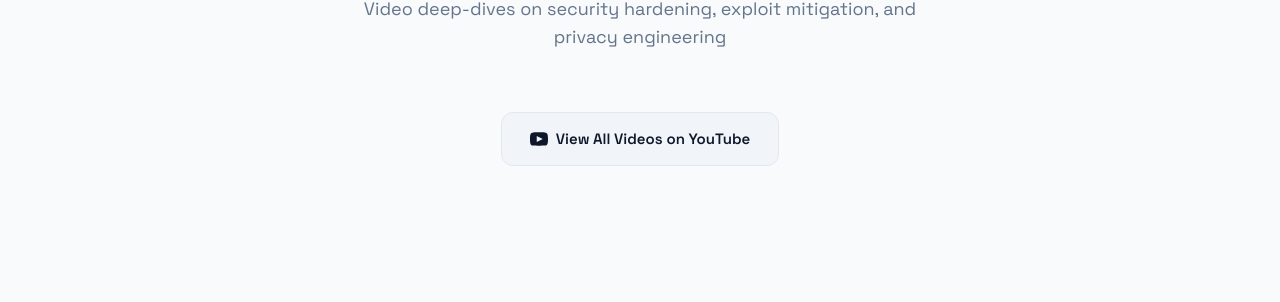
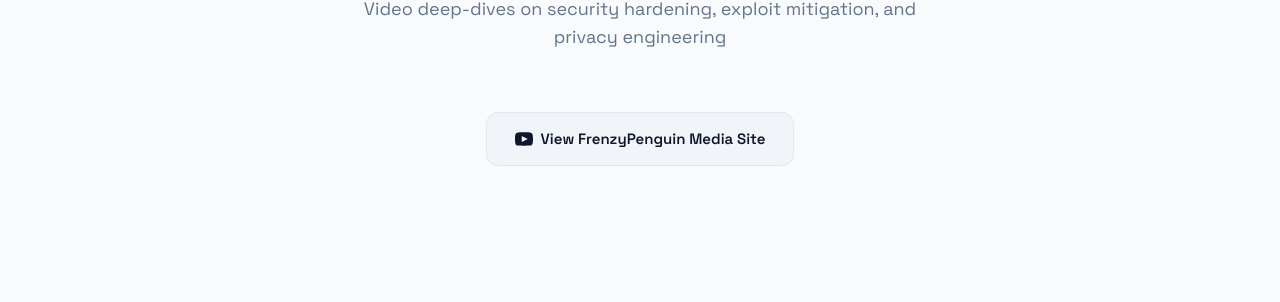
Before and after one commit to neohiro/neohiro.github.io, a Jekyll site: the page built from index.md, in a window 1280 px wide and 900 px high, scrolled down 1093 px. Shown: the part 131-433 px from the top of the window. Built offline with Jekyll 4.4.1, drawn with Linux system fonts in a browser that asks for light colours.

Commit message:
fix: update media CTA to point to frenzypenguin-media site

```diff
--- a/index.md
+++ b/index.md
@@ -42,9 +42,9 @@
     </div>
 
     <div class="media-cta" style="text-align: center; margin-top: 48px;">
-      <a href="{{ '/media/' | relative_url }}" class="btn btn-secondary">
+      <a href="https://neohiro.github.io/frenzypenguin-media/" class="btn btn-secondary" target="_blank" rel="noopener">
         <svg viewBox="0 0 24 24" fill="currentColor" width="18" height="18" aria-hidden="true"><path d="M19.615 3.184c-3.604-.246-11.631-.245-15.23 0-3.897.266-4.356 2.62-4.385 8.816.029 6.185.484 8.549 4.385 8.816 3.6.245 11.626.246 15.23 0 3.897-.266 4.356-2.62 4.385-8.816-.029-6.185-.484-8.549-4.385-8.816zm-10.615 12.814v-8l8 3.993-8 4.007z"/></svg>
-        View All Videos on YouTube
+        View FrenzyPenguin Media Site
       </a>
     </div>
   </div>
```
